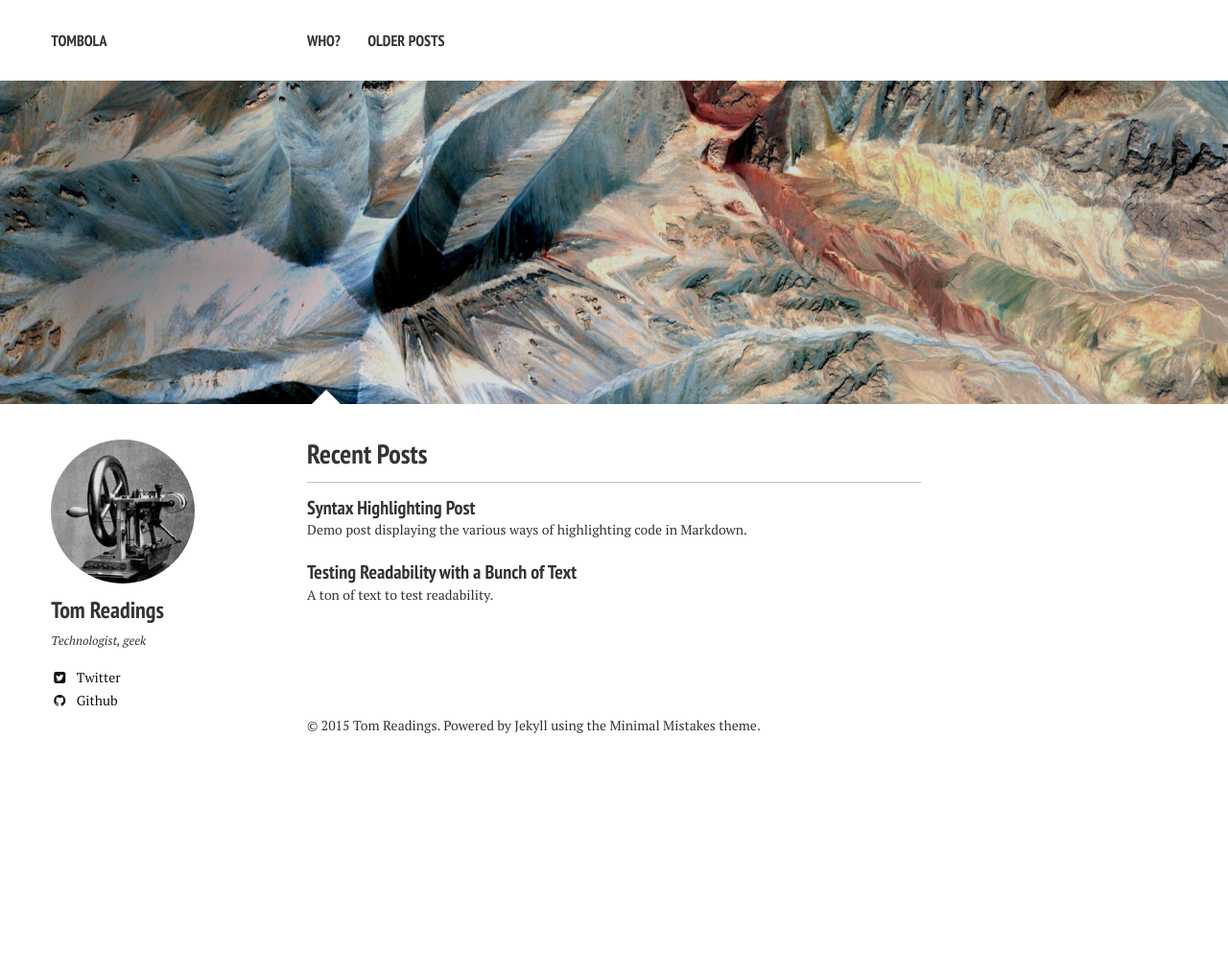
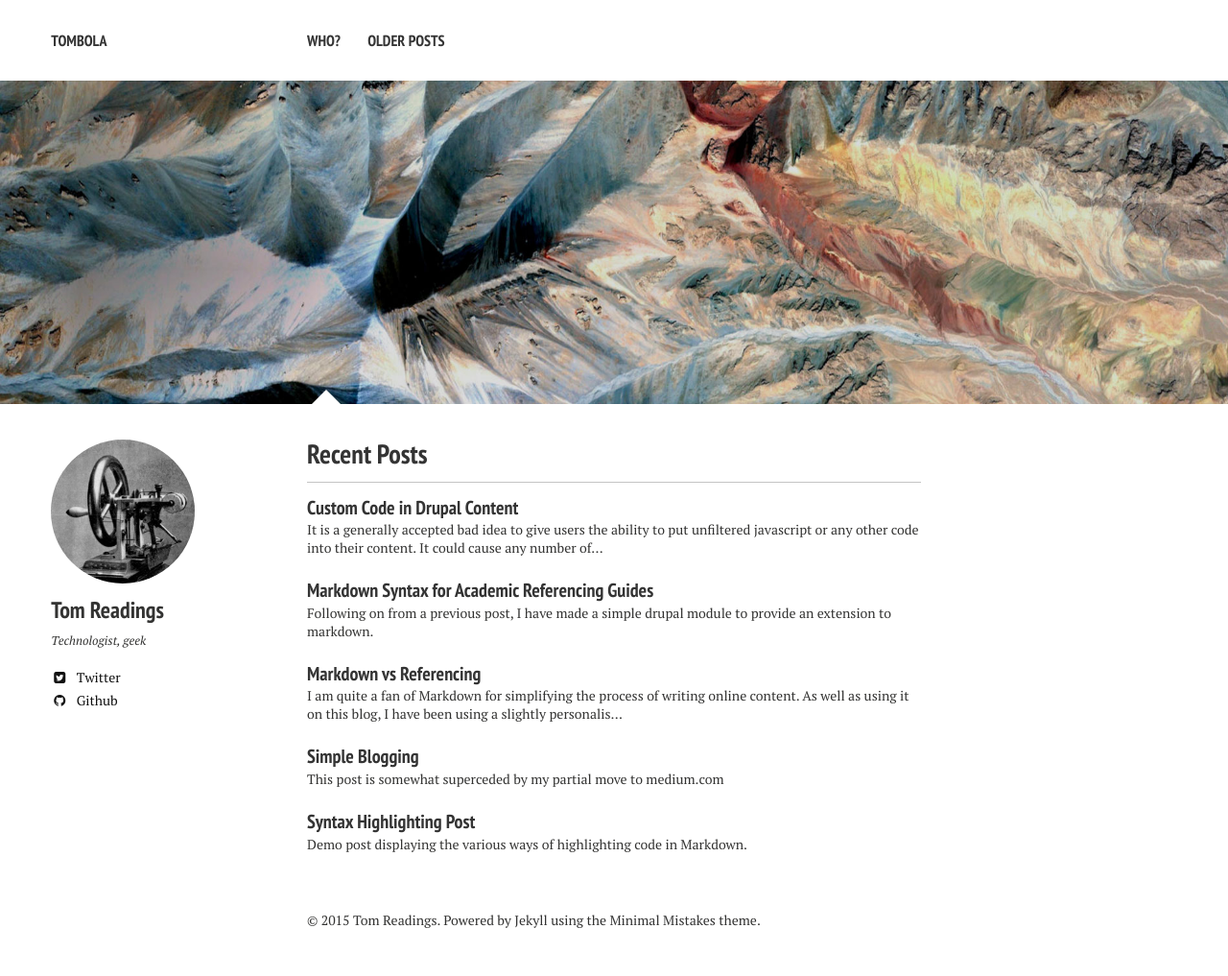
Before and after one commit to tombola/tombola_drupal_edtech.github.io, a Jekyll site: the page built from index.md, in a window 1280 px wide. Shown: the whole page at 96% size. Built offline with Jekyll 4.4.1, drawn with Linux system fonts in a browser that asks for light colours; nearby versions of some CDN libraries; before the commit the page ends 900 px from its top, so only the background shows below that; some of the changed lines change nothing that is shown.

Commit message:
migrate old posts from previous bootstrap blog (ignoring overly speculative, non dev posts)

```diff
--- /dev/null
+++ b/_posts/2014-02-10-simple-blogging.md
@@ -0,0 +1,39 @@
+---
+layout: post
+title: "Simple Blogging"
+modified:
+categories:
+excerpt:
+tags: []
+image:
+  feature:
+date: 2014-02-10T17:59:43+00:00
+---
+
+**This post is somewhat superceded by my partial move to [medium.com](https://medium.com/@tomreadings)**
+
+A blog seems a sensible thing to have, if only so that I have somewhere to write longer posts for reference on twitter.
+
+It gives me to put content I might want to share with someone, regardless of whether anyone finds it, or chooses to read it.
+
+So I have decided to make a blog. Simple to start, pretty later.
+
+The thing is, I have done this many time before, partly just to trial different platforms ([wordpress](http://wordpress.com/), [blogger](https://www.blogger.com), posterous, [svtle](https://svbtle.com/). Last time round I settled on posterous. For those of you (imaginary readers), that do not know, posterous was a blogging platform that linked in with services like twitter to spread your content across different channels. Unfortunately, posterous was bought out and closed down by twitter. I could have [moved my posts](http://techcrunch.com/2013/02/15/posterous-will-shut-down-on-april-30th-co-founder-garry-tan-launches-posthaven-to-save-your-sites/) on to ‘posthaven’, but it didn’t seem worth it. I am not a very frequent blogger, I didn’t have too many posts.
+
+However, since the closure of my old blog I have found myself wanting to link to items that I had written up in some detail, and writing the posts up again was frustrating and incomplete. I realised that even a small amount of content can add up in value over time.
+
+_Geek Alert - the following content will not be of interest to (admirably) low tech readers_
+
+### Options for blogging
+
+1.  sign up to another (free) blogging **service** (wordpress/blogger/tumblr)
+2.  install a blog or cms myself (wordpress/statamic/etc)
+3.  go geek and use a static site generator (Jekyll/Octopress/ruhoh/nanoc)
+
+Predictably, I went with number 3. As a brief overview, rather than dynamically retrieving and rendering web content from a database (like wordpress etc), a static site generator creates simple HTML webpages to represent your content. It does this intelligently, making them look pretty and all, but the final result is a set of pages you could put on a usb stick and open in your browser, not requiring a webserver, database, etc.
+
+#### Using a static site
+
+The last time round I lost my content because it was wrapped up in someone elses platform and they decided to do something else with it. Thats fine, I’m not bitter (really!), but it served as a useful reminder - service providers have their own priorities. If I want to keep hold of my posts etc, I need to ensure that it remains accessible to me. If I generate a static site, those files are entirely under my control. They require only the most simple, cheapest, low maintenance web server to present them on the web, and I can fiddle with them on my computer offline to my heart’s content.
+
+The reason I chose Jekyll as my static site generator (there are **so** [many](http://staticsitegenerators.net/) is that, fortuitously, [github](http://techcrunch.com/2012/07/14/what-exactly-is-github-anyway/) will do the generation bit for me, and host my site for free (I genuinely love github). This does mean I am relying on a service provider to look after my blog again, but in this case our priorities are aligned. Even if github decides at a later date that they no longer wish to display my blog, their entire business model is based on securely storing peoples code, regardless of its function. So my blog should still be there, and I can move it if I want. Because I am using github, which has a spendid API, I can also use a tool like [prose.io](http://prose.io) to create and edit my blog posts, if I would prefer to edit online.
--- /dev/null
+++ b/_posts/2014-02-14-markdown-vs-referencing.md
@@ -0,0 +1,40 @@
+---
+layout: post
+title: "Markdown vs Referencing"
+modified:
+categories:
+excerpt:
+tags: []
+image:
+  feature:
+date: 2014-02-14T17:54:27+00:00
+---
+
+
+I am quite a fan of [Markdown](http://daringfireball.net/projects/markdown/syntax) for simplifying the process of writing online content. As well as using it on this blog, I have been using a slightly personalised version to write notes while reading. I think I have now discovered another niche subset of uses for (an extended version of) Markdown within education, to provide concise explanatory descriptions for academic referencing systems.
+
+If you are not familiar with Markdown, it is basically a really simple way of generating HTML (HyperText Markup Language). If I write
+
+    ##This is a title
+
+Then save my post, it gets processed so that I get heading text that looks like this:
+
+## This is a title
+
+Thats possibly the simplest ever example, but when you add in images, links, block quotes, emphasis etc it becomes a really succinct way of laying out a page.
+
+Markdown really shines when compared to other methods of creating online content, such as [wysiwyg](http://en.wikipedia.org/wiki/WYSIWYG) editors..
+
+![]({{site_url}}/images/content/wysiwyg_editor.png)
+
+..because rather than the editor trying to guess what you intend to select and how you would like to combine various styles and formats, it gets precise instructions. This means that the output from markdown is much more reliably standardised.
+
+Standardisation is of course key to referencing and citation for academic works, and if a student/researcher is expected to be precise, then the explanation given to them must be equally precise. Whereas in most cases we are happy enough wysiwyg-ing our way through support resources, this is surely a situation where markdown can really help provide a structurally sound html base to create multiple citation examples etc. We can reliably style, highlight and comment them in detail, without worrying that the whole sections might (unnoticed) turn to gobbledy gook because I only selected 4 characters out of 5.
+
+<div class="alert alert-info">
+I should probably say here that I am well aware of the many brilliant reference management tools available to academics and students, and I realise they have the potential to take a lot of unnecessary faf out of preparing citations and bibliographies. There are however a lot of **different** tools, and they do not always have the same success manipulating bibliographic data, especially when captured from web resources. So it remains important to explain the principles of consistent referencing.
+</div>
+
+### Summary
+
+I am going to experiment with some simple extensions to markdown that will allow us to make concise, visually rich and interactive (tooltips) explanations for a confusing subject. I will write it up and [share](https://github.com/tombola) if and when I get that far.
--- /dev/null
+++ b/_posts/2014-04-17-markdown-syntax-for-academic-referencing-guides.md
@@ -0,0 +1,28 @@
+---
+layout: post
+title: "Markdown Syntax for Academic Referencing Guides"
+modified:
+categories:
+excerpt:
+tags: []
+image:
+  feature:
+date: 2014-04-17T17:36:42+00:00
+---
+
+Following on from a previous post, I have made a simple drupal module to provide an extension to markdown.
+
+The point of the module is to allow academic support to create and edit highlighted referencing examples for the myriad of referencing examples that crop up with students. The examples display with consistent highlights and ‘tooltips’ for each element of the reference.
+
+As an example, if you write the following in the editor:
+
+{% highlight html %}
+{% raw %}
+Reference:
+>[THOMPSON, E. P.|author] [1966|year]. *[The Making of the English Working Class|title]*. [New York|place]: Vintage Books.
+{% endraw %}
+{% endhighlight %}
+
+
+Then the resulting page will display as follows (the black tooltip is on hover):
+![referencing highlights]({{ site.url }}/images/content/referencing_highlights.png)
--- /dev/null
+++ b/_posts/2014-11-20-custom-code-in-drupal-content.md
@@ -0,0 +1,33 @@
+---
+layout: post
+title: "Custom Code in Drupal Content"
+modified:
+categories:
+excerpt:
+tags: []
+image:
+  feature:
+date: 2014-11-20T17:31:19+00:00
+---
+
+It is a generally accepted **bad idea** to give users the ability to put unfiltered javascript or any other code into their content. It could cause any number of issues with the site, including security, and (especially within wysiwyg content) it is really hard to track down where the code is and what it was supposed to do.
+
+Having said this, with limited resources and supporting a large number of administrative users, I often find that I often have edge cases where we want some slightly custom layout or embedded content to be shown _within_ content that is managed by a non techy user. This edge case might be re-used and become a staple part of the site/theme, at which point it is worth considering the ‘right way’ to implement it, using a new field, a wysiwyg dialogue or something similar.
+
+## Example
+
+As a very simple example - within a bootstrap based theme the administrators of several different (landing) pages have asked if I can add ‘Call to Action’ buttons for appointment booking etc, in the same way I have done on the homepage (by styling a menu). The buttons really need to be placed in context within the body text, rather than just plonked at a specified place on every page, so in the first instance I can’t necessarily just create a multiple instance field, or a menu block. With a bit more extended investigation I could work out several most likely scenarios and create different Display Suite layouts to position the content*, but as yet I don’t know if this will ever be repeated.
+
+The page owner needs to be able to continue to edit the content easily and move the snippet/component around without coming to me. It **might** also be useful, on occasion, to use PHP code to configure some of these custom content elements (I know, I know!), but also they should allow for script inclusion etc (for infographics etc). So basically this involves an unfiltered code block(!).
+
+## Solution?
+
+I was mulling all this over and I have a possible solution in mind which would allow me to provide custom code, but still allow the admin to move it around in their content (without breaking).
+
+The proposed solution is to add a **field** to the node type, accessable only by a selected developer role. It would accept multiple instances of unfiltered code, each associated with a machine readable key. An **input filter** would swap instances of **[widget:key]** in the body (or other text field) with the provided code. A checkbox would enable each snippet, allowing for it to be individually disabled for troubleshooting.
+
+The objective is low overhead for me to create quick customisations (prior to consolidating into planned features). This would hopefully allow me to avoid technical debt created by creating over-engineered solutions to one time problems, or hacking components around later once I see how they are being used. I should be able to easily locate problem code, and disable all/individual snippets without disrupting the site too much. Because the custom snippets of code each stored in a field, instances can be tracked down via the database to work out which deserve consolidation, or are problematic.
+
+I already have the start of a niggling feeling that this approach might not work out as expected long term, but I think I might try it out on a peripheral site and see how it pans out.
+
+* _I don’t want to use panels - it seems like vast overkill for the majority of the page layouts we are considering, and in my opinion would add an additional administrative burden._
--- a/assets/css/main.scss
+++ b/assets/css/main.scss
@@ -26,3 +26,11 @@
 @import "vendor/font-awesome/font-awesome";
 @import "vendor/magnific-popup/magnific-popup";
 //@import "vendor/google/fonts";
+
+article.post img {
+    margin: 30px 0 30px 0;
+}
+.alert-info {
+    padding: 20px;
+    background-color: #eef;
+}
```
Also changed, not shown: images/content/referencing_highlights.png (added), images/content/wysiwyg_editor.png (added).
